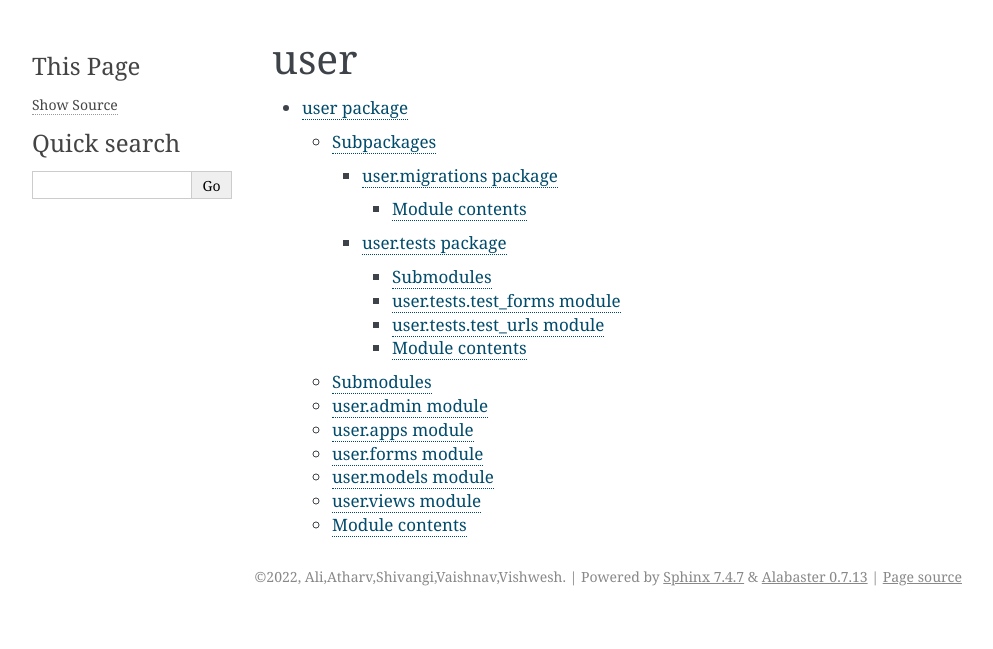
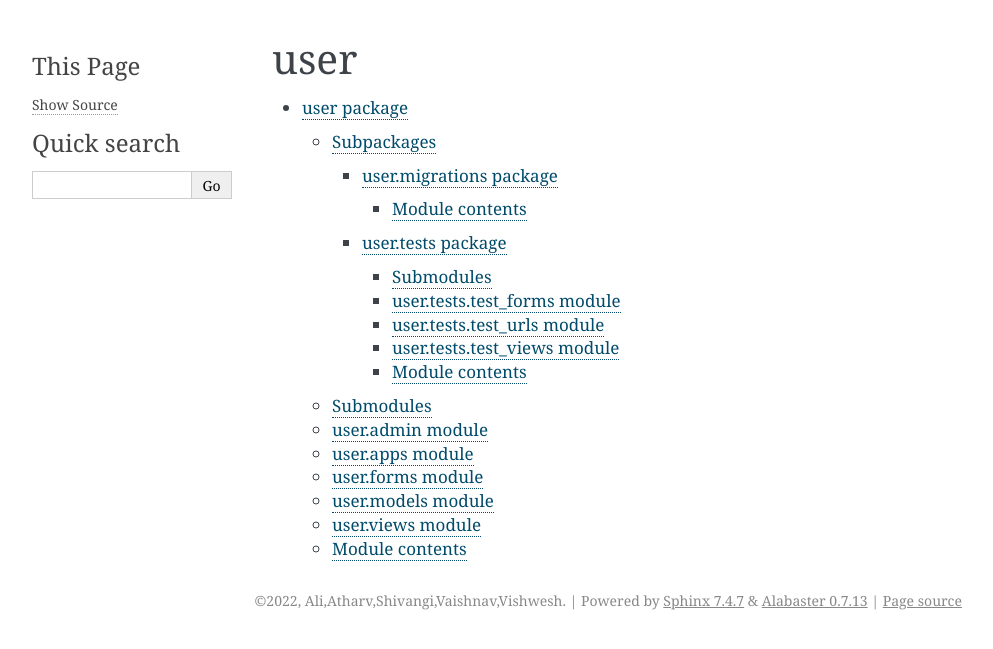
Before and after one commit to TripleS-org/PackTravel_G29, a Sphinx documentation site: the page built from docs/source/modules.rst, in a window 1280 px wide. Shown: the top 649 px of the page, without its empty margins (148-1141 px from the left). Built offline with Sphinx 7.4.7, drawn with Linux system fonts in a browser that asks for light colours.

Commit message:
updating docs

```diff
--- a/docs/source/user.tests.rst
+++ b/docs/source/user.tests.rst
@@ -20,6 +20,14 @@ user.tests.test\_urls module
     :undoc-members:
     :show-inheritance:
 
+user.tests.test\_views module
+-----------------------------
+
+.. automodule:: user.tests.test_views
+    :members:
+    :undoc-members:
+    :show-inheritance:
+
 
 Module contents
 ---------------
```
Also changed, not shown: 10 other files.
